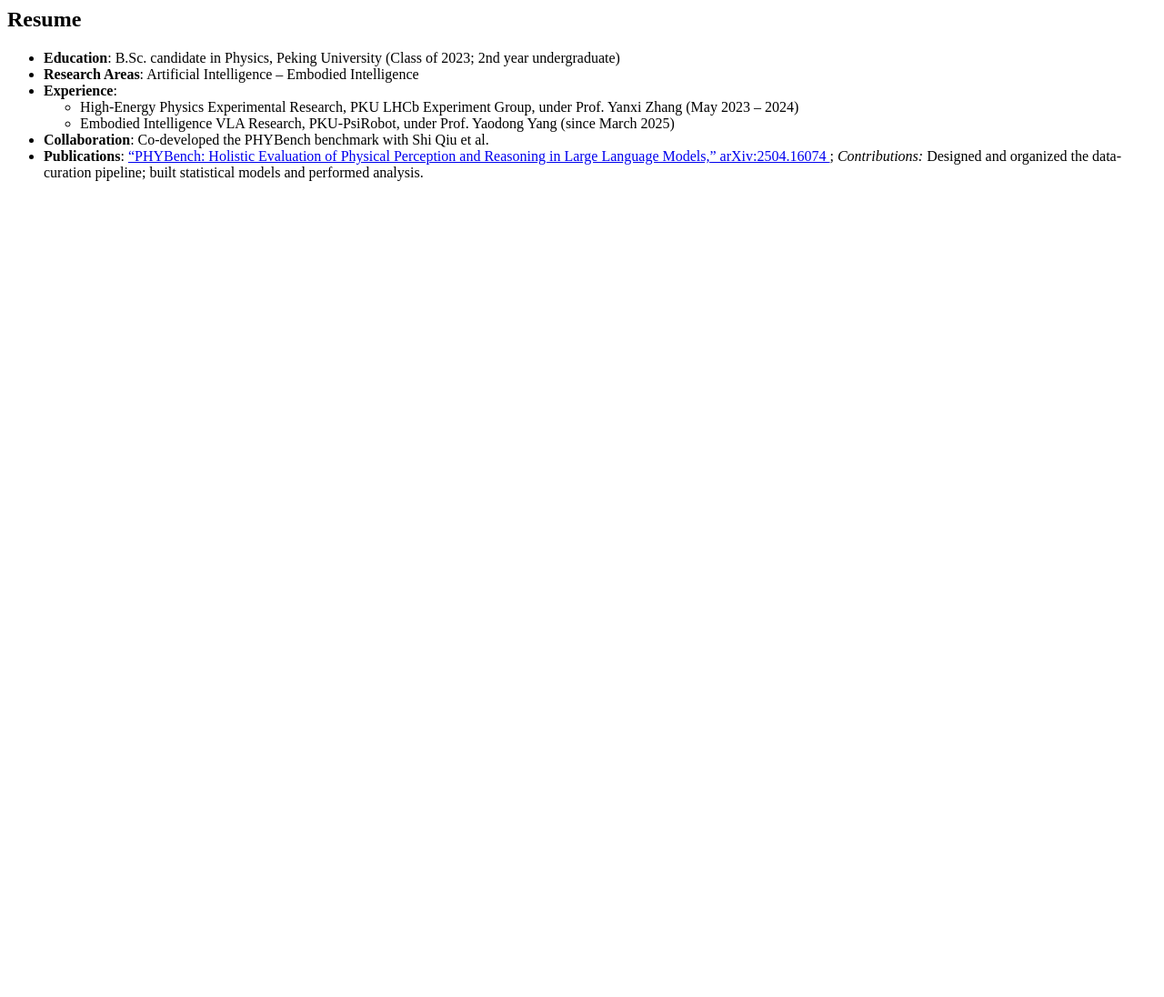
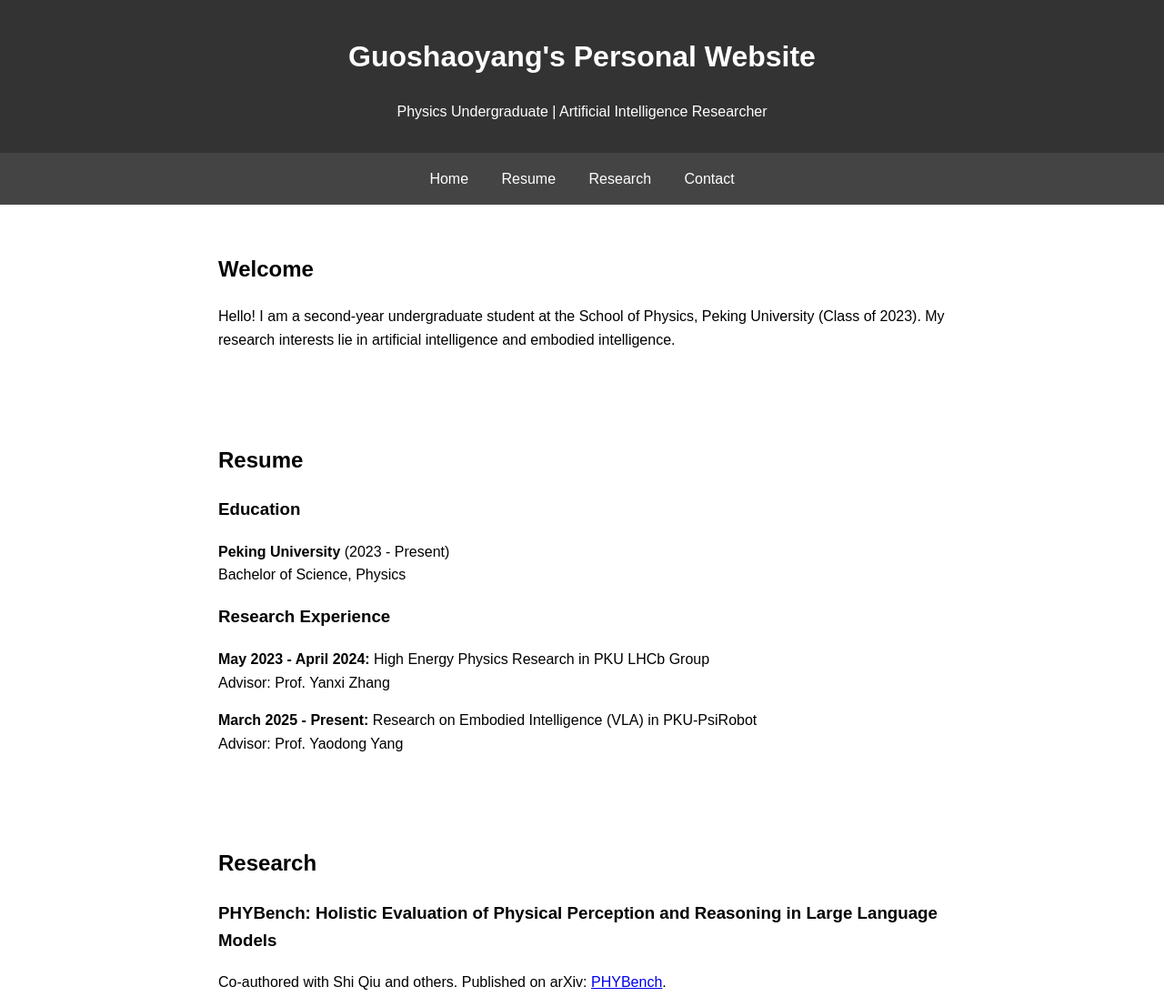
Before and after one commit to guoshaoyang-pku/github.io, a plain HTML site: page index.html in a window 1280 px wide. Shown: the top 1096 px of the page at 91% size. Before the commit the page ends 800 px from the top, so only its background shows below. Drawn offline with Linux system fonts and the light colour scheme.

Commit message:
Update index.html

```diff
--- a/index.html
+++ b/index.html
@@ -1,20 +1,88 @@
-<section>
-  <h2>Resume</h2>
-  <ul>
-    <li><strong>Education</strong>: B.Sc. candidate in Physics, Peking University (Class of 2023; 2nd year undergraduate)</li>
-    <li><strong>Research Areas</strong>: Artificial Intelligence – Embodied Intelligence</li>
-    <li><strong>Experience</strong>:
-      <ul>
-        <li>High-Energy Physics Experimental Research, PKU LHCb Experiment Group, under Prof. Yanxi Zhang (May 2023 – 2024)</li>
-        <li>Embodied Intelligence VLA Research, PKU-PsiRobot, under Prof. Yaodong Yang (since March 2025)</li>
-      </ul>
-    </li>
-    <li><strong>Collaboration</strong>: Co-developed the PHYBench benchmark with Shi Qiu et al.</li>
-    <li><strong>Publications</strong>:
-      <a href="https://arxiv.org/abs/2504.16074" target="_blank">
-        “PHYBench: Holistic Evaluation of Physical Perception and Reasoning in Large Language Models,” arXiv:2504.16074
-      </a>;
-      <em>Contributions:</em> Designed and organized the data-curation pipeline; built statistical models and performed analysis.
-    </li>
-  </ul>
-</section>
+<!DOCTYPE html>
+<html lang="en">
+<head>
+    <meta charset="UTF-8">
+    <meta name="viewport" content="width=device-width, initial-scale=1.0">
+    <title>Guoshaoyang's Personal Website</title>
+    <style>
+        body {
+            font-family: Arial, sans-serif;
+            margin: 0;
+            padding: 0;
+            line-height: 1.6;
+        }
+        header {
+            background: #333;
+            color: #fff;
+            padding: 1rem 0;
+            text-align: center;
+        }
+        nav {
+            margin: 0;
+            padding: 1rem;
+            text-align: center;
+            background: #444;
+        }
+        nav a {
+            color: #fff;
+            margin: 0 1rem;
+            text-decoration: none;
+        }
+        section {
+            padding: 2rem;
+            max-width: 800px;
+            margin: auto;
+        }
+        footer {
+            text-align: center;
+            padding: 1rem 0;
+            background: #333;
+            color: #fff;
+        }
+    </style>
+</head>
+<body>
+    <header>
+        <h1>Guoshaoyang's Personal Website</h1>
+        <p>Physics Undergraduate | Artificial Intelligence Researcher</p>
+    </header>
+    <nav>
+        <a href="#home">Home</a>
+        <a href="#resume">Resume</a>
+        <a href="#research">Research</a>
+        <a href="#contact">Contact</a>
+    </nav>
+    <section id="home">
+        <h2>Welcome</h2>
+        <p>Hello! I am a second-year undergraduate student at the School of Physics, Peking University (Class of 2023). My research interests lie in artificial intelligence and embodied intelligence.</p>
+    </section>
+    <section id="resume">
+        <h2>Resume</h2>
+        <h3>Education</h3>
+        <p><strong>Peking University</strong> (2023 - Present)<br>
+        Bachelor of Science, Physics</p>
+        <h3>Research Experience</h3>
+        <p>
+            <strong>May 2023 - April 2024:</strong> High Energy Physics Research in PKU LHCb Group<br>
+            Advisor: Prof. Yanxi Zhang
+        </p>
+        <p>
+            <strong>March 2025 - Present:</strong> Research on Embodied Intelligence (VLA) in PKU-PsiRobot<br>
+            Advisor: Prof. Yaodong Yang
+        </p>
+    </section>
+    <section id="research">
+        <h2>Research</h2>
+        <h3>PHYBench: Holistic Evaluation of Physical Perception and Reasoning in Large Language Models</h3>
+        <p>Co-authored with Shi Qiu and others. Published on arXiv: <a href="https://arxiv.org/abs/2504.16074" target="_blank">PHYBench</a>.</p>
+        <p>My primary contributions include designing and organizing the data curation pipeline, building statistical models, and conducting analysis.</p>
+    </section>
+    <section id="contact">
+        <h2>Contact</h2>
+        <p>Email: your-email@example.com</p>
+    </section>
+    <footer>
+        <p>Copyright &copy; 2025 Guoshaoyang. All Rights Reserved.</p>
+    </footer>
+</body>
+</html>
```
